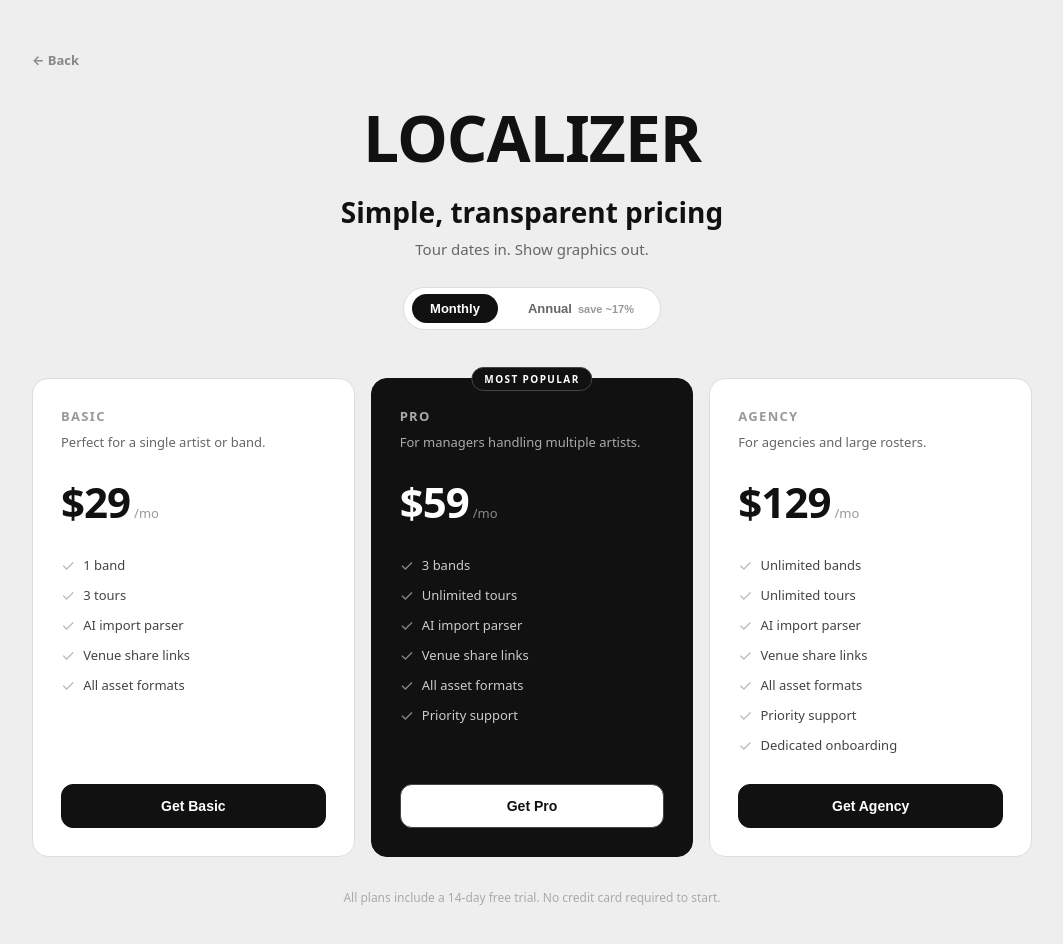
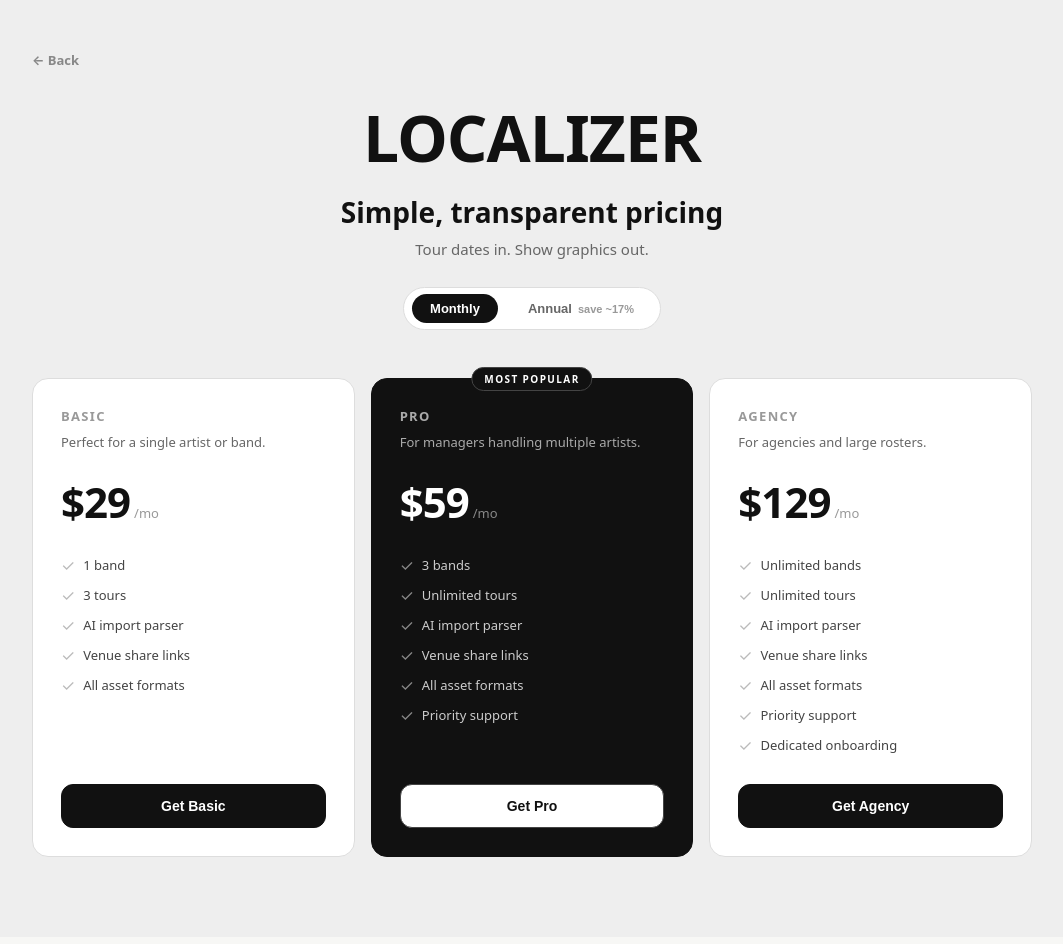
Before and after one commit to hwy61ai-bit/localizer, a Next.js app: page /pricing in a window 1280 px wide. Shown: the top 944 px of the page, without its empty margins (108-1171 px from the left). Built offline with nearby package versions, Linux system fonts and the light colour scheme; a web font is replaced by a local one.

Commit message:
Remove pricing footer line for beta period

```diff
--- a/app/pricing/page.tsx
+++ b/app/pricing/page.tsx
@@ -209,9 +209,7 @@ export default function PricingPage() {
           })}
         </div>
 
-        <div style={{ textAlign: "center", marginTop: 32, fontSize: 12, color: "#aaa" }}>
-          All plans include a 14-day free trial. No credit card required to start.
-        </div>
+
 
       </div>
     </div>
```
